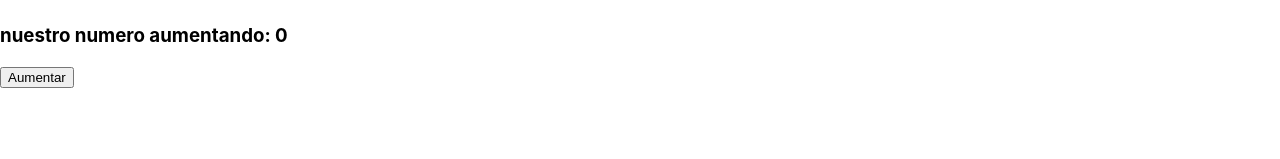
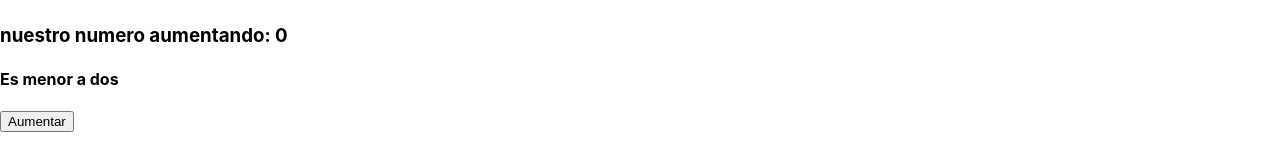
Before and after one commit to MiguelDominguezSanchez/react-desde-cero-projecto-1, a React (Create React App) app: page / in a window 1280 px wide. Shown: the part 620-779 px from the top of the page. Built offline with nearby package versions, Linux system fonts and the light colour scheme.

Commit message:
26. Operador ternario

```diff
--- a/src/components/Contador.jsx
+++ b/src/components/Contador.jsx
@@ -12,6 +12,7 @@ const Contador = () => {
 		<div>
 			<h2>Contador</h2>
 			<h3>nuestro numero aumentando: {contador}</h3>
+			<h4>{contador > 2 ? 'Es mayor a dos' : 'Es menor a dos'}</h4>
 			<button onClick={() => setContador(contador + 1)}>Aumentar</button>
 		</div>
 	);
```
Also changed, not shown: 1 other file (tests, documents, lock files or other folders).
